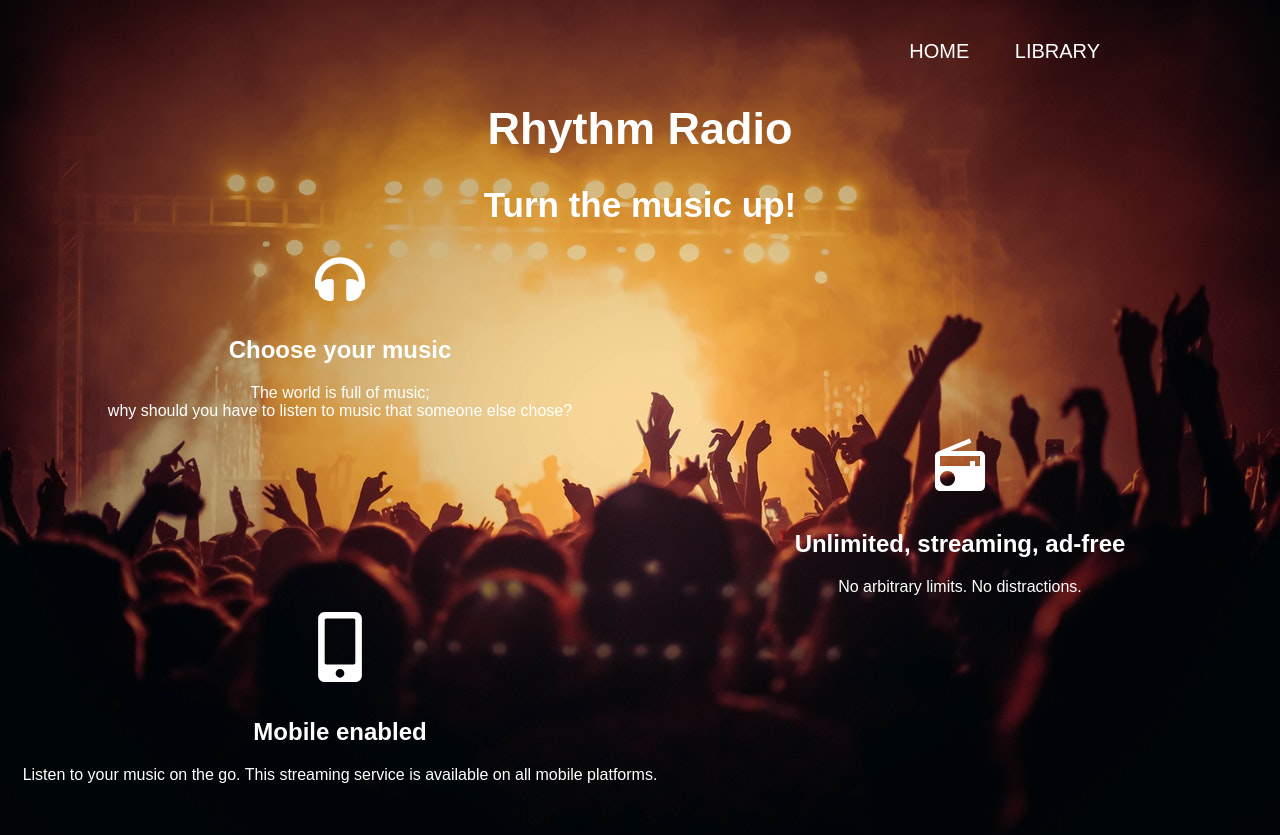
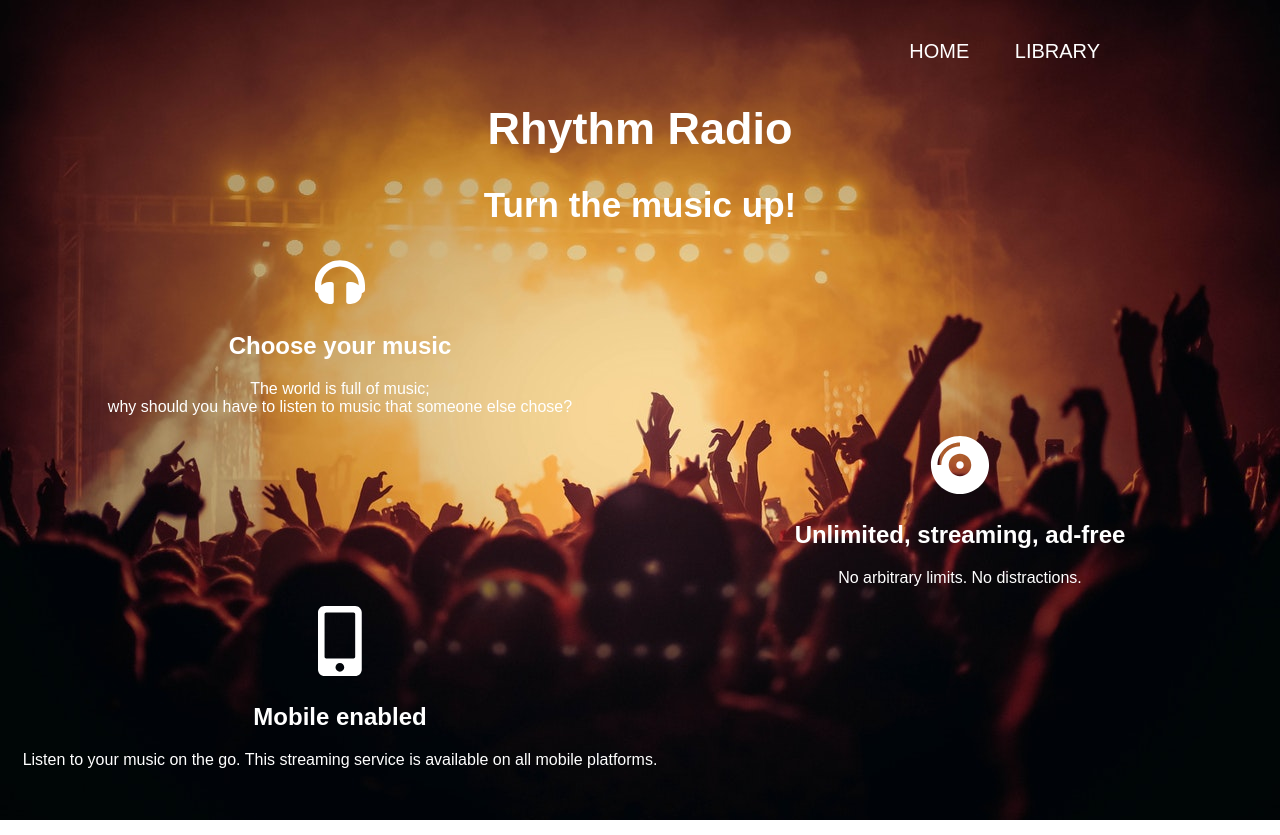
Before and after one commit to ARodriguezHacks/rhythm-radio, a React (Create React App) app: page / in a window 1280 px wide. Built offline with nearby package versions, Linux system fonts and the light colour scheme; a web font is replaced by a local one.

Commit message:
Modified React-icons to properly include Font Awesome React libraries

```diff
--- a/src/App.js
+++ b/src/App.js
@@ -1,10 +1,13 @@
 import React, { Component } from 'react';
 import { Route, Link } from 'react-router-dom';
 import './App.css';
+import { library } from '@fortawesome/fontawesome-svg-core';
+import { faMobileAlt, faHeadphones, faCompactDisc, faPlay, faPause, faForward, faBackward, faVolumeDown, faVolumeUp } from '@fortawesome/free-solid-svg-icons';
 import Landing from './components/Landing';
 import Library from './components/Library';
 import Album from './components/Album';
 
+library.add(faMobileAlt, faHeadphones, faCompactDisc, faPlay, faPause, faForward, faBackward, faVolumeDown, faVolumeUp);
 class App extends Component {
   render() {
     return (
--- a/src/components/Landing.js
+++ b/src/components/Landing.js
@@ -1,6 +1,5 @@
 import React from 'react';
-import { FaHeadphones, FaMobileAlt } from "react-icons/fa";
-import { MdRadio } from "react-icons/md";
+import { FontAwesomeIcon } from '@fortawesome/react-fontawesome';
 
 const Landing = () => (
   <section className="landing">
@@ -9,21 +8,21 @@ const Landing = () => (
     <section className="selling-points">
       <div className="point" id="float-left-top">
         <div className="icon-headphone">
-          <FaHeadphones />
+          <FontAwesomeIcon icon="headphones" />
         </div>
         <h2 className="point-title">Choose your music</h2>
         <p className="point-description">The world is full of music;<br /> why should you have to listen to music that someone else chose?</p>
       </div>
       <div className="point" id="float-right">
         <div className="icon-radio">
-          <MdRadio />
+          <FontAwesomeIcon icon="compact-disc" />
         </div>
         <h2 className="point-title">Unlimited, streaming, ad-free</h2>
         <p className="point-description">No arbitrary limits. No distractions.</p>
       </div>
       <div className="point" id="float-left-bottom">
         <div className="icon-phone">
-          <FaMobileAlt />
+          <FontAwesomeIcon icon="mobile-alt" />
         </div>
         <h2 className="point-title">Mobile enabled</h2>
         <p className="point-description">Listen to your music on the go. This streaming service is available on all mobile platforms.</p>
--- a/src/components/PlayerBar.js
+++ b/src/components/PlayerBar.js
@@ -1,5 +1,5 @@
 import React, { Component } from 'react';
-import { FaPlay, FaPause, FaForward, FaBackward, FaVolumeDown, FaVolumeUp } from "react-icons/fa";
+import { FontAwesomeIcon } from '@fortawesome/react-fontawesome';
 
 class PlayerBar extends Component {
   render() {
@@ -7,13 +7,13 @@ class PlayerBar extends Component {
       <section className="player-bar">
         <section id="buttons">
           <button id="previous" onClick={this.props.handlePrevClick}>
-            <span><FaBackward /></span>
+            <span><FontAwesomeIcon icon="backward" /></span>
           </button>
           <button id="play-pause" onClick={this.props.handleSongClick}>
-            <span>{this.props.isPlaying ? <FaPause /> : <FaPlay />}</span>
+            <span>{this.props.isPlaying ? <FontAwesomeIcon icon="pause" /> : <FontAwesomeIcon icon="play" />}</span>
           </button>
           <button id="next" onClick={this.props.handleNextClick}>
-            <span><FaForward /></span>
+            <span><FontAwesomeIcon icon="forward" /></span>
           </button>
         </section>
         <section id="time-control">
@@ -30,7 +30,7 @@ class PlayerBar extends Component {
           <div className="total-time">{this.props.formatTime(this.props.duration)}</div>
         </section>
         <section id="volume-control">
-          <div><FaVolumeDown /></div>
+          <div><FontAwesomeIcon icon="volume-down" /></div>
           <input
           type="range"
           className="seek-bar-bottom"
@@ -40,7 +40,7 @@ class PlayerBar extends Component {
           step="0.01"
           onChange={this.props.handleVolumeChange}
          />
-          <div><FaVolumeUp /></div>
+          <div><FontAwesomeIcon icon="volume-up" /></div>
            {this.props.currentVolume}
         </section>
       </section>
```
Also changed, not shown: package.json (+6 -2 lines), 1 other file (tests, documents, lock files or other folders).
